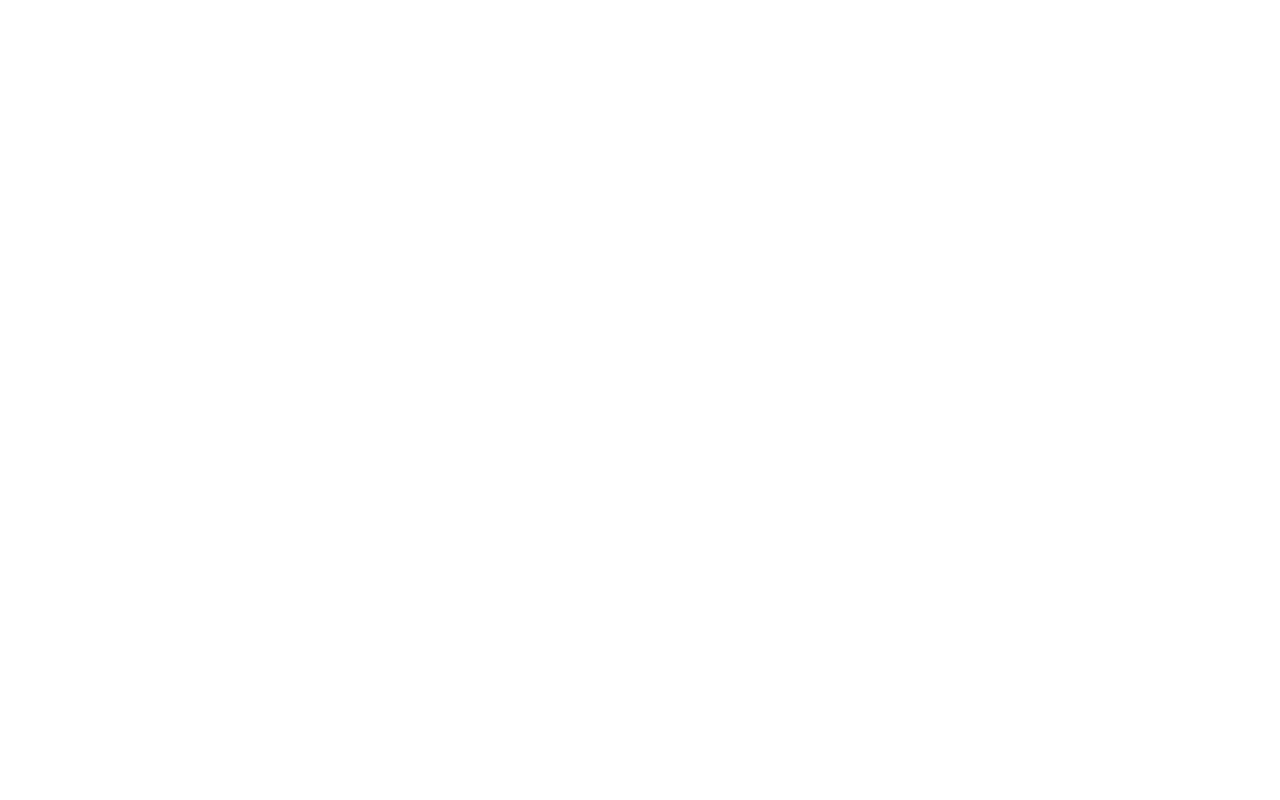
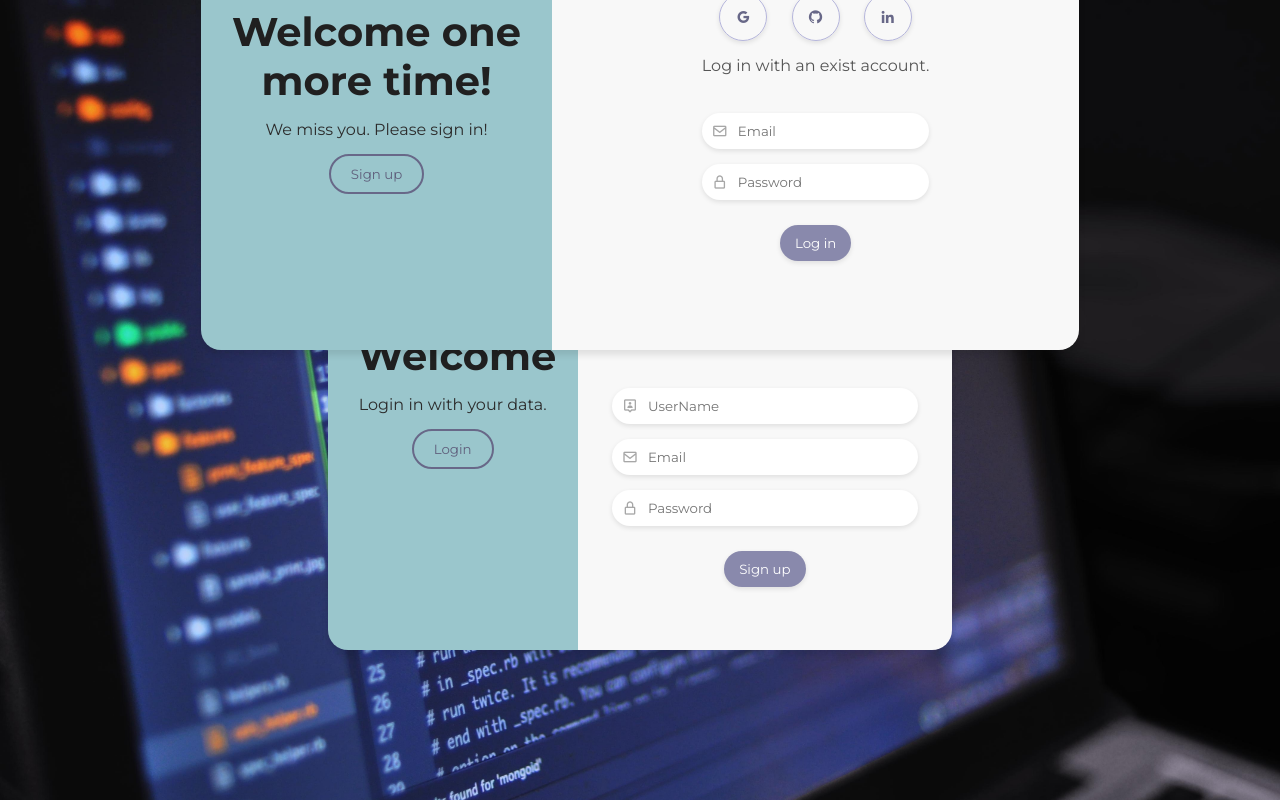
Before and after one commit to Danilop109/LoginMFA, a plain HTML site: page index.html in a window 1280 px wide. Drawn offline with nearby package versions, Linux system fonts and the light colour scheme.

Commit message:
feat: :zap:

```diff
--- a/index.html
+++ b/index.html
@@ -7,12 +7,88 @@
     <link rel="preconnect" href="https://fonts.gstatic.com" crossorigin>
     <link href="https://fonts.googleapis.com/css2?family=Montserrat:ital,wght@0,200;0,300;0,400;0,500;0,600;0,700;1,300&display=swap" rel="stylesheet">
 
+    <link href='https://unpkg.com/boxicons@2.1.4/css/boxicons.min.css' rel='stylesheet'>
+
     <link rel="stylesheet" href="/style.css">
 
     <title>Login and Sign up</title>
 
 </head>
 <body>
+    <!-- //FIRST FORM- BEGGIN -->
+    <div class="container-form register">
+        <div class="information">
+            <div class="info-childs">
+                <h2>Welcome</h2>
+                <p>Login in with your data.</p>
+                <input type="button" value="Login" id="button-login">
+            </div>
+        </div>
+        <div class="form-information">
+            <div class="form-information-child">
+                <h2>Create an account</h2>
+                <div class="icons">
+                    <i class='bx bxl-google'></i>
+                    <i class='bx bxl-github' ></i>
+                    <i class='bx bxl-linkedin' ></i>
+                </div>
+                <p>Use your data to sign up.</p>
+                <form action="" class="form-signup">
+                    <label>
+                        <i class='bx bx-user-pin' ></i>
+                        <input type="text" name="" id="nameUser-signup" placeholder="UserName">
 
+                    </label>
+                    <label>
+                        <i class='bx bx-envelope' ></i>
+                        <input type="email" name="" id="emailUser-signup" placeholder="Email">
+
+                    </label>
+                    <label>
+                        <i class='bx bx-lock-alt' ></i>
+                        <input type="password" name="" id="passwordUser-signup" placeholder="Password">
+
+                    </label>
+                    <input type="submit" value="Sign up" id="sign-up-bottom-send">
+                </form>
+            </div>
+        </div>
+    </div>
+    <!-- //SECOND FORM -->
+
+    <div class="container-form hide loggin">
+        <div class="information">
+            <div class="info-childs">
+                <h2>Welcome one more time!</h2>
+                <p>We miss you. Please sign in!</p>
+                <input type="button" value="Sign up" id="buttom-sign-up">
+            </div>
+        </div>
+        <div class="form-information">
+            <div class="form-information-child">
+                <h2>Log in</h2>
+                <div class="icons">
+                    <i class='bx bxl-google'></i>
+                    <i class='bx bxl-github' ></i>
+                    <i class='bx bxl-linkedin' ></i>
+                </div>
+                <p>Log in with an exist account.</p>
+                <form action="" class="form-signup">
+                    <label>
+                        <i class='bx bx-envelope' ></i>
+                        <input type="email" name="" id="emailUser-signup" placeholder="Email">
+
+                    </label>
+                    <label>
+                        <i class='bx bx-lock-alt' ></i>
+                        <input type="password" name="" id="passwordUser-signup" placeholder="Password">
+
+                    </label>
+                    <input type="submit" value="Log in" id="login-bottom-send">
+                </form>
+            </div>
+        </div>
+    </div>
+<script src="/script.js"></script>
 </body>
 </html>
--- a/script.js
+++ b/script.js
@@ -0,0 +1,19 @@
+let buttonLogin= document.getElementById("button-login");
+let buttomSignup= document.getElementById("buttom-sign-up");
+
+let formRegister= document.querySelector(".register");
+let formLoggin= document.querySelector(".loggin")
+
+buttonLogin.addEventListener("click", e=>{
+
+    formRegister.classList.add("hide");
+    formLoggin.classList.remove("hide");
+
+});
+
+buttomSignup.addEventListener("click", e=>{
+
+    formLoggin.classList.add("hide");
+    formRegister.classList.remove("hide");
+
+})
--- a/style.css
+++ b/style.css
@@ -0,0 +1,209 @@
+*{
+    padding: 0;
+    margin: 0;
+    box-sizing: border-box;
+    font-family: 'Montserrat', sans-serif;
+}
+
+body{
+    display: flex;
+    align-items: center;
+    justify-content: center;
+    height: 100vh;
+    background-image: url(./img/pexels-luis-gomes-546819.jpg);
+    background-size: cover;
+    /* opacity: 0.8; */
+}
+
+.container-form{
+    display: flex;
+    border-radius: 20px;
+    box-shadow: 0 5px 7px rgb(0, 0, 0, .1);
+    height: 500px;
+    max-width: 1000px;
+    transition: all 1s ease;
+    margin: 10px;
+}
+
+.information{
+    width: 40%;
+    display: flex;
+    align-items: center;
+    text-align: center;
+    background-color: #9ac6cc;
+    border-top-left-radius: 20px;
+    border-bottom-left-radius: 20px;
+}
+
+.info-childs{
+    width: 100%;
+    padding: 0 30px;
+}
+
+.info-childs h2{
+    font-size: 2.5rem;
+    color: #202020;
+}
+.info-childs p{
+    margin: 15px 0;
+    color: #2c2c2c;
+}
+.info-childs input
+{
+    background-color: transparent;
+    outline: none;
+    border: solid 2px #686888;
+    border-radius: 20px;
+    padding: 10px 20px;
+    color: #5f5f7c;
+    cursor: pointer;
+    transition: background-color .3s ease;
+}
+
+.info-childs input:hover{
+    background-color:#8989ac ;
+    border:none;
+    color: white;
+    box-shadow: 0 2px 5px rgb(0, 0, 0, .1);
+
+}
+
+.form-information{
+    display: flex;
+    align-items: center;
+    justify-content: center;
+    width: 60%;
+    text-align: center;
+    background-color: #f8f8f8;
+    border-top-right-radius: 20px;
+    border-bottom-right-radius: 20px;
+}
+
+.form-information-child{
+    padding: 0 30px;
+}
+
+.form-information-child h2{
+    color: #333;
+    font-size: 2rem;
+}
+
+.form-information-child p{
+    color: #555;
+
+}
+
+.icons{
+    margin: 15px 0;
+
+}
+.icons i{
+    border-radius: 50%;
+    padding: 15px;
+    cursor: pointer;
+    margin: 0 10px;
+    color: #686888;
+    transition: background-color 0.3s ease;
+    border:solid thin  #b5b5db;
+    box-shadow: 0 2px 5px rgb(0, 0, 0, .1);
+}
+
+.icons i:hover{
+    background-color: #c7c7f3;
+    color: #fff;
+}
+
+.form-signup{
+    margin: 38px 0 0 0 ;
+
+}
+
+.form-signup label{
+    display: flex;
+    align-items: center;
+    margin-bottom: 15px;
+    border-radius: 20px;
+    padding: 0 10px;
+    box-shadow: 0 2px 5px rgb(0, 0, 0, .1);
+    background-color: #fff;
+}
+
+.form-signup label input{
+    width: 100%;
+    padding: 10px;
+    background-color: #fff;
+    border: none;
+    outline: none;
+    border-radius: 20px;
+    color: #333;
+}
+
+.form-signup label i{
+    color: #a7a7a7;
+}
+
+#sign-up-bottom-send{
+    background-color:#8989ac ;
+    color: #fff;
+    border-radius: 20px;
+    border: none;
+    padding: 10px 15px;
+    cursor: pointer;
+    margin-top: 10px;
+    box-shadow: 0 2px 5px rgb(0, 0, 0, .1);
+}
+#sign-up-bottom-send:hover{
+    background-color:#5b5b81 ;
+}
+
+#login-bottom-send{
+    background-color:#8989ac ;
+    color: #fff;
+    border-radius: 20px;
+    border: none;
+    padding: 10px 15px;
+    cursor: pointer;
+    margin-top: 10px;
+    box-shadow: 0 2px 5px rgb(0, 0, 0, .1);
+}
+#login-bottom-send:hover{
+    background-color:#5b5b81 ;
+}
+
+.hide{
+    /* display: none; */
+    position: absolute;
+    transform: translateY(-300px);
+}
+
+/* RESPONSIVE FORM */
+
+@media screen and (max-width:750px){
+    html{
+        font-size: 12px;
+    }
+}
+
+@media screen and (max-width:580px){
+    html{
+        font-size: 12px;
+    }
+    .container-form{
+        height: auto;
+        flex-direction: column;
+    }
+
+    .information{
+        width: 100%;
+        padding: 20px;
+        border-top-left-radius: 20px;
+        border-top-right-radius: 20px;
+        border-bottom-left-radius: 0px;
+    }
+    .form-information{
+        width: 100%;
+        padding: 20px;
+        border-bottom-left-radius: 20px;
+        border-top-right-radius: 0px;
+    }
+}
```
Also changed, not shown: img/pexels-luis-gomes-546819.jpg (added).
